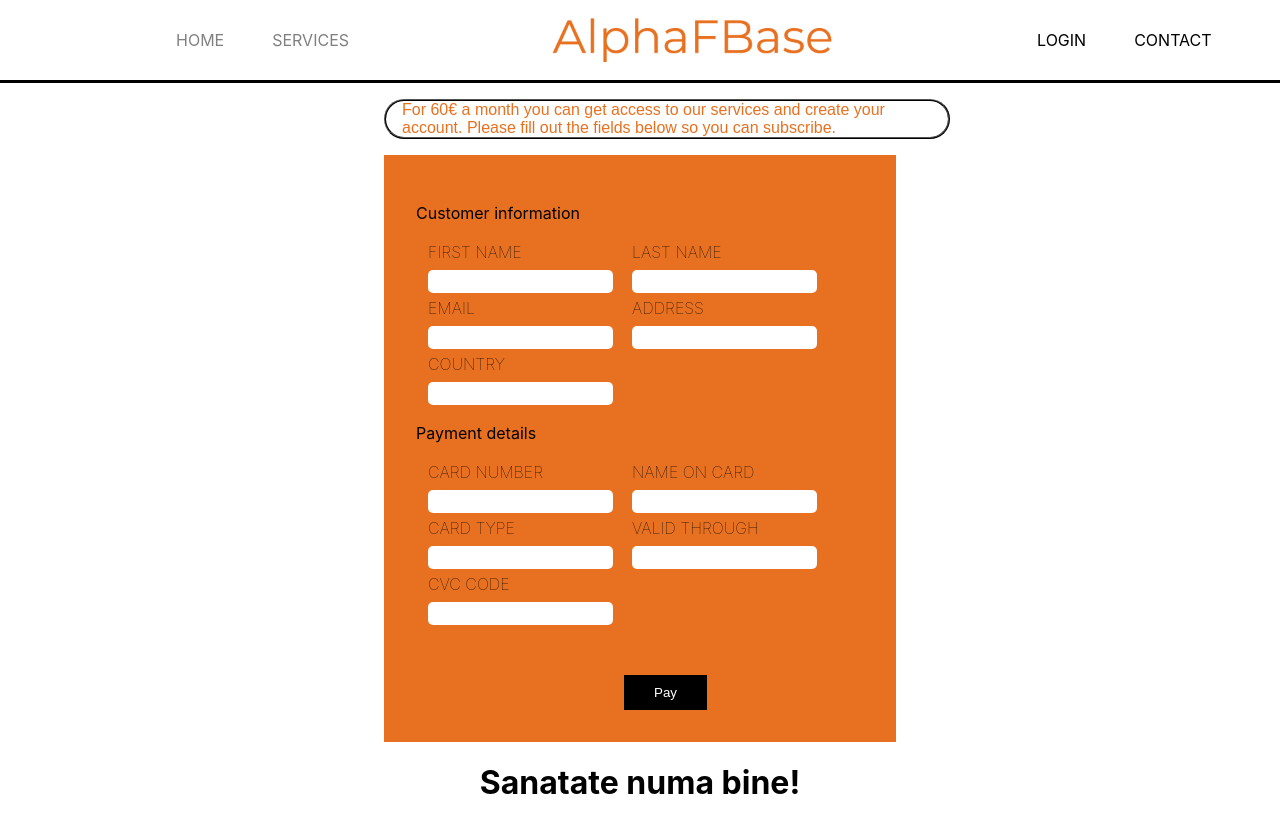
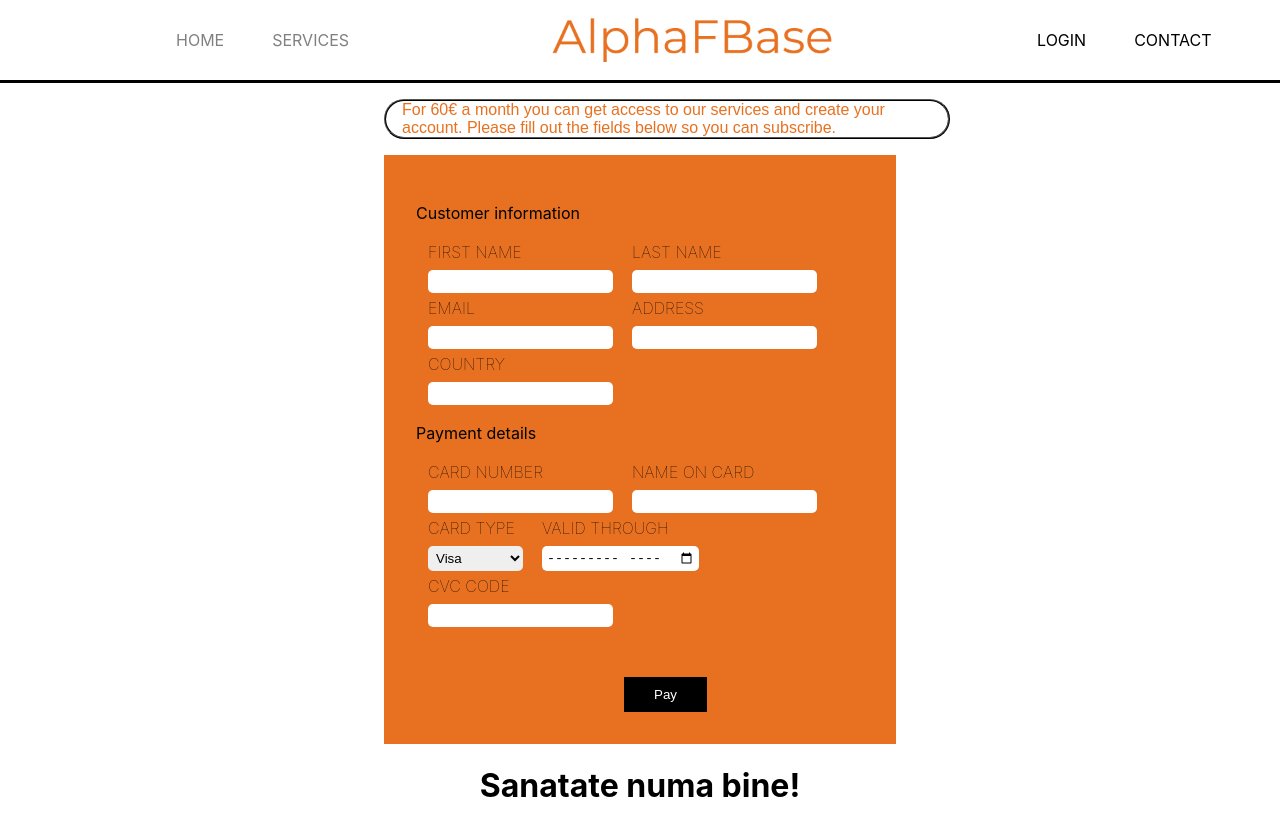
Before and after one commit to adi0300/AlphaFBase, a React (Create React App) app: page /payment in a window 1280 px wide. Built offline with nearby package versions, Linux system fonts and the light colour scheme.

Commit message:
Made the card type and valid through input fields multiple select

```diff
--- a/src/components/PaymentForm.js
+++ b/src/components/PaymentForm.js
@@ -1,4 +1,5 @@
 import classes from './PaymentForm.module.css';
+
 function PaymentForm() {
     return(
     <div>
@@ -46,13 +47,18 @@ function PaymentForm() {
             </div>
             <div className={classes.clear}> </div>
             <div className={classes.div}>
-                <label htmlFor="cardtype">CARD TYPE</label>
-                <input type="text" required id="cardtype" />
+            <label htmlFor="cardtype">CARD TYPE</label>
+                <select required id="cardtype">
+                    <option value="Visa">Visa</option>
+                    <option value="Mastercard">Mastercard</option>
+                </select>
             </div>
             <div className={classes.div}>
                 <label htmlFor="validthrough">VALID THROUGH</label>
-                <input type="text" required id="validthrough" />
+                <input type="month" required id="validthrough" />
             </div>
+
+            <div className={classes.clear}></div>
             <div className={classes.div}>
                 <label htmlFor="cvccode">CVC CODE</label>
                 <input type="text" required id="cvccode" />
--- a/src/components/PaymentForm.module.css
+++ b/src/components/PaymentForm.module.css
@@ -41,6 +41,13 @@ margin-bottom: 0.5rem;
     padding: 0.25rem;
 }
 
+.div select{
+    border-radius: 5px;
+    border-style: none;
+    border-color: white;
+    padding: 0.25rem;
+}
+
 .clear{
     clear: both;
 }
```
